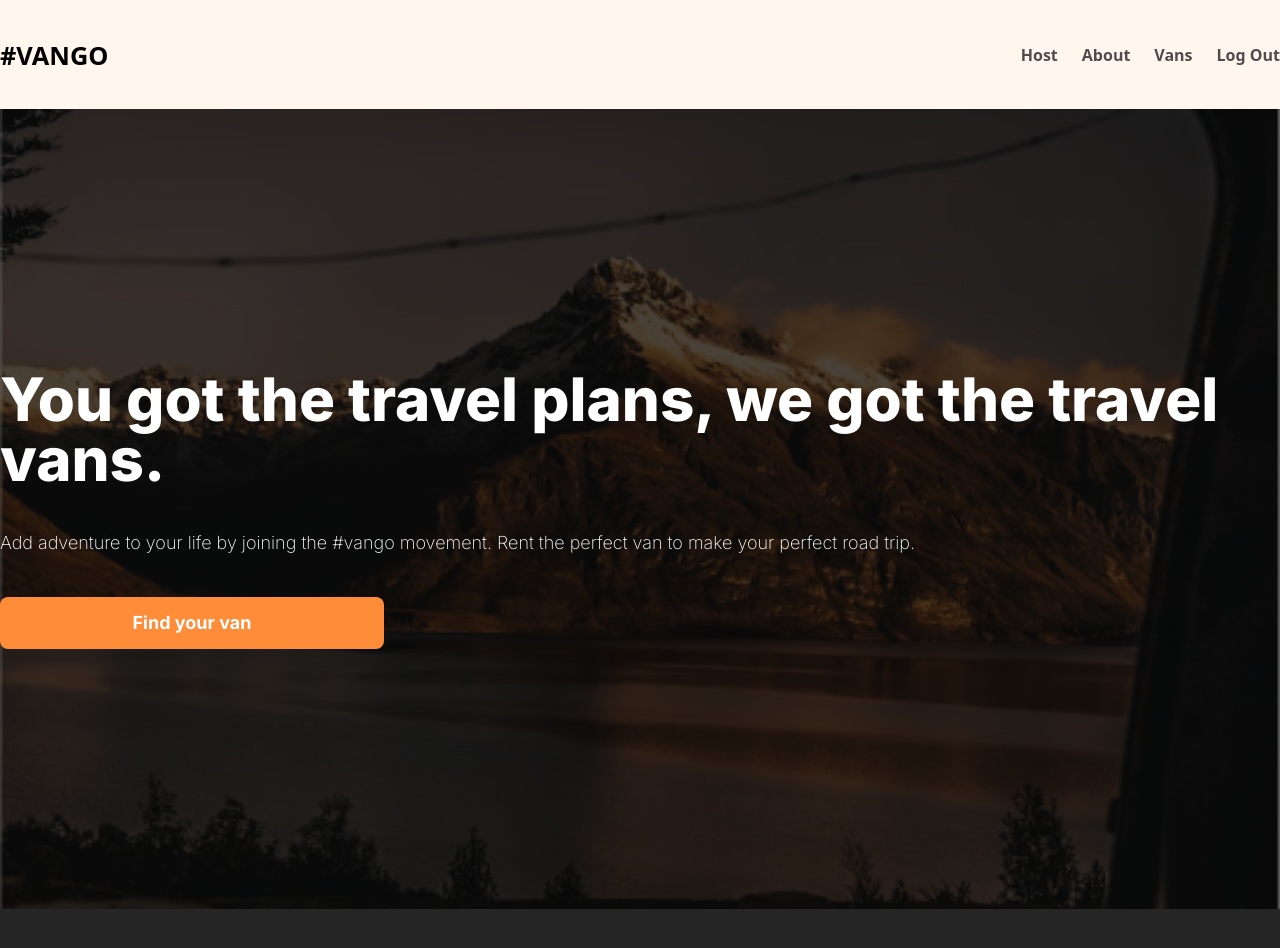
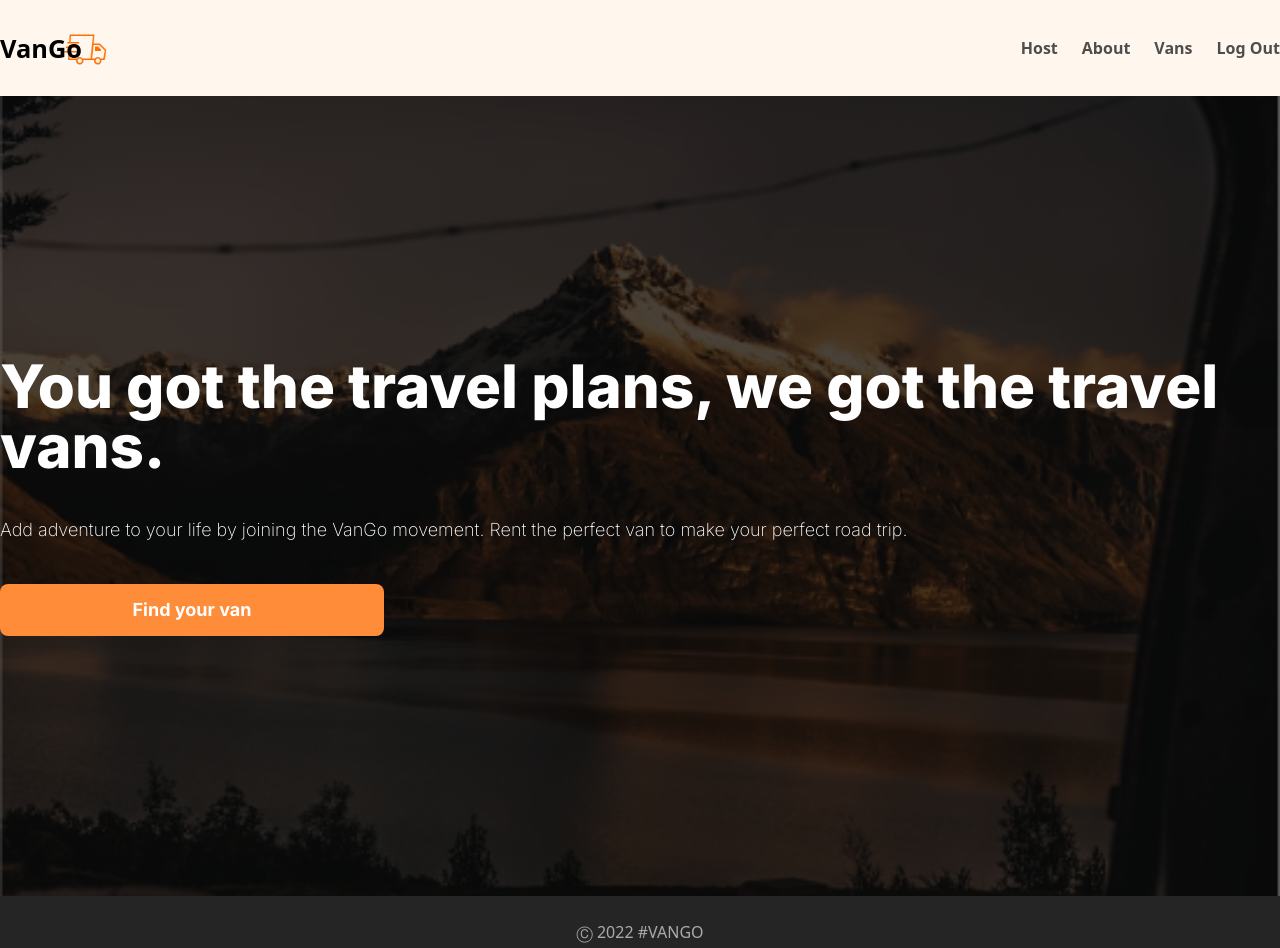
Before and after one commit to abdullmustyy/vango, a React (Vite) app in the folder client/: page / in a window 1280 px wide. Shown: the top 948 px of the page. Built offline with nearby package versions, Linux system fonts and the light colour scheme; what miragejs would draw is missing.

Commit message:
Chore: Edit logo

```diff
--- a/client/src/components/Footer.jsx
+++ b/client/src/components/Footer.jsx
@@ -1,6 +1,6 @@
 export default function Footer() {
     return (
-      <footer className="bg-[#252525] text-[#AAAAAA] grid place-content-center py-[2.16394rem] text-base font-medium">
+      <footer className="bg-[#252525] text-[#AAAAAA] grid place-content-center py-6 text-base font-medium">
         <div>
           <span>Ⓒ 2022 #VANGO</span>
         </div>
--- a/client/src/components/NavBar.jsx
+++ b/client/src/components/NavBar.jsx
@@ -7,14 +7,15 @@ export default function NavBar() {
   };
 
   return (
-    <nav className="bg-[#FFF7ED] py-[2.16394rem] md:px-0 px-4">
+    <nav className="bg-[#FFF7ED] py-6 md:px-0 px-4">
       <div className="container mx-auto flex justify-between">
         <div>
           <NavLink
             to="."
-            className="text-black text-[1.58456rem] font-black leading-[2.51694rem]"
+            className="flex items-center text-black text-[1.58456rem] font-black leading-[2.51694rem]"
           >
-            #VANGO
+            <span className="z-10">VanGo</span>
+            <img src="/logo.png" alt="logo" className="w-12 -ml-5 " />
           </NavLink>
         </div>
         <div className="flex space-x-6 items-center text-base font-semibold text-[#4D4D4D]">
--- a/client/src/pages/HomePage.jsx
+++ b/client/src/pages/HomePage.jsx
@@ -9,7 +9,7 @@ export default function HomePage() {
             You got the travel plans, we got the travel vans.
           </h1>
           <p className="text-lg font-extralight">
-            Add adventure to your life by joining the #vango movement. Rent the
+            Add adventure to your life by joining the VanGo movement. Rent the
             perfect van to make your perfect road trip.
           </p>
           <Link
```
